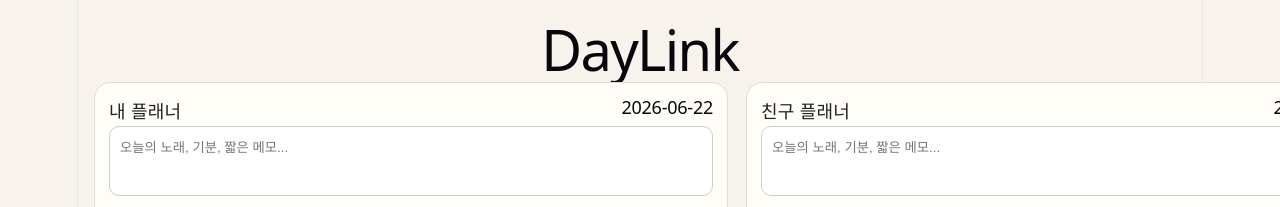
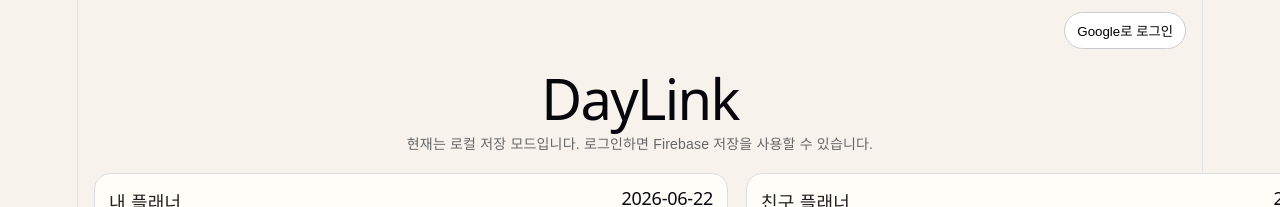
Before and after one commit to skyquarrel/daylink, a React (Vite) app: page / in a window 1280 px wide. Shown: the top 207 px of the page. Built offline with nearby package versions, Linux system fonts and the light colour scheme; no server answers.

Commit message:
v0.5 firebase save working

```diff
--- a/package.json
+++ b/package.json
@@ -10,6 +10,7 @@
     "preview": "vite preview"
   },
   "dependencies": {
+    "firebase": "^12.15.0",
     "react": "^19.2.6",
     "react-dom": "^19.2.6"
   },
--- a/src/App.css
+++ b/src/App.css
@@ -436,3 +436,22 @@ textarea {
   gap: 8px;
   justify-content: center;
 }
+.top-bar {
+  display: flex;
+  justify-content: flex-end;
+  padding: 12px 16px 0;
+}
+
+.top-bar button {
+  padding: 8px 12px;
+  border: 1px solid #ccc;
+  border-radius: 999px;
+  background: white;
+  cursor: pointer;
+}
+.auth-message {
+  text-align: center;
+  margin: 0 0 16px;
+  color: #666;
+  font-size: 14px;
+}
--- a/src/App.tsx
+++ b/src/App.tsx
@@ -1,8 +1,17 @@
 import PlannerPage from "./components/PlannerPage";
+import LoginButton from "./components/LoginButton";
 import "./App.css";
 
 function App() {
-  return <PlannerPage />;
+  return (
+    <>
+      <div className="top-bar">
+        <LoginButton />
+      </div>
+
+      <PlannerPage />
+    </>
+  );
 }
 
 export default App;
--- /dev/null
+++ b/src/components/LoginButton.tsx
@@ -0,0 +1,52 @@
+import { useEffect, useState } from "react";
+import { auth } from "../firebase";
+import {
+  GoogleAuthProvider,
+  onAuthStateChanged,
+  signInWithPopup,
+  signOut,
+  type User,
+} from "firebase/auth";
+
+function LoginButton() {
+  const [user, setUser] = useState<User | null>(null);
+
+  useEffect(() => {
+    const unsubscribe = onAuthStateChanged(auth, (currentUser) => {
+      setUser(currentUser);
+    });
+
+    return () => unsubscribe();
+  }, []);
+
+  const login = async () => {
+    const provider = new GoogleAuthProvider();
+
+    try {
+      await signInWithPopup(auth, provider);
+    } catch (error) {
+      console.error(error);
+      alert("로그인 중 오류가 발생했습니다. 콘솔을 확인해주세요.");
+    }
+  };
+
+  const logout = async () => {
+    await signOut(auth);
+  };
+
+  if (user) {
+    return (
+      <button type="button" onClick={logout}>
+        로그아웃 ({user.displayName ?? user.email})
+      </button>
+    );
+  }
+
+  return (
+    <button type="button" onClick={login}>
+      Google로 로그인
+    </button>
+  );
+}
+
+export default LoginButton;
--- a/src/components/PlannerPage.tsx
+++ b/src/components/PlannerPage.tsx
@@ -1,6 +1,9 @@
 import { useEffect, useState } from "react";
+import { doc, getDoc, setDoc } from "firebase/firestore";
 import type { PlannerDay } from "../types/planner";
 import PlannerPanel from "./PlannerPanel";
+import { useAuthUser } from "../hooks/useAuthUser";
+import { db } from "../firebase";
 
 const STORAGE_KEY = "daylink-planner-days";
 
@@ -26,6 +29,9 @@ const initialDays: PlannerDay[] = [
 ];
 
 function PlannerPage() {
+  const { user, isAuthLoading } = useAuthUser();
+  const [isCloudLoaded, setIsCloudLoaded] = useState(false);
+
   const [days, setDays] = useState<PlannerDay[]>(() => {
     const saved = localStorage.getItem(STORAGE_KEY);
 
@@ -44,6 +50,51 @@ function PlannerPage() {
     localStorage.setItem(STORAGE_KEY, JSON.stringify(days));
   }, [days]);
 
+  useEffect(() => {
+    const loadFirebaseData = async () => {
+      if (!user) {
+        setIsCloudLoaded(false);
+        return;
+      }
+
+      const ref = doc(db, "users", user.uid);
+      const snapshot = await getDoc(ref);
+
+      if (snapshot.exists()) {
+        const data = snapshot.data();
+
+        if (data.days) {
+          setDays(data.days as PlannerDay[]);
+        }
+      }
+
+      setIsCloudLoaded(true);
+    };
+
+    loadFirebaseData();
+  }, [user]);
+
+  useEffect(() => {
+    const saveFirebaseData = async () => {
+      if (!user || !isCloudLoaded) return;
+
+      const ref = doc(db, "users", user.uid);
+
+      await setDoc(
+        ref,
+        {
+          email: user.email,
+          displayName: user.displayName,
+          days,
+          updatedAt: new Date().toISOString(),
+        },
+        { merge: true }
+      );
+    };
+
+    saveFirebaseData();
+  }, [days, user, isCloudLoaded]);
+
   const updateDay = (updatedDay: PlannerDay) => {
     setDays((prev) =>
       prev.map((day) =>
@@ -52,9 +103,23 @@ function PlannerPage() {
     );
   };
 
+  if (isAuthLoading) {
+    return <p className="auth-message">로그인 상태 확인 중...</p>;
+  }
+
   return (
     <main className="planner-page">
       <h1 className="app-title">DayLink</h1>
+
+      {user ? (
+        <p className="auth-message">
+          로그인됨: {user.displayName ?? user.email} / Firebase 저장 중
+        </p>
+      ) : (
+        <p className="auth-message">
+          현재는 로컬 저장 모드입니다. 로그인하면 Firebase 저장을 사용할 수 있습니다.
+        </p>
+      )}
 
       <div className="planner-layout">
         {days.map((day) => (
--- /dev/null
+++ b/src/firebase.ts
@@ -0,0 +1,17 @@
+import { initializeApp } from "firebase/app";
+import { getFirestore } from "firebase/firestore";
+import { getAuth } from "firebase/auth";
+
+const firebaseConfig = {
+  apiKey: "AIzaSyDQUmasnEv3NQUe2shD7NihUN3gzERL2_A",
+  authDomain: "daylink-28f8d.firebaseapp.com",
+  projectId: "daylink-28f8d",
+  storageBucket: "daylink-28f8d.firebasestorage.app",
+  messagingSenderId: "489750535360",
+  appId: "1:489750535360:web:9baba1b6056f42625fa125",
+};
+
+const app = initializeApp(firebaseConfig);
+
+export const db = getFirestore(app);
+export const auth = getAuth(app);
--- /dev/null
+++ b/src/hooks/useAuthUser.ts
@@ -0,0 +1,19 @@
+import { useEffect, useState } from "react";
+import { auth } from "../firebase";
+import { onAuthStateChanged, type User } from "firebase/auth";
+
+export function useAuthUser() {
+  const [user, setUser] = useState<User | null>(null);
+  const [isAuthLoading, setIsAuthLoading] = useState(true);
+
+  useEffect(() => {
+    const unsubscribe = onAuthStateChanged(auth, (currentUser) => {
+      setUser(currentUser);
+      setIsAuthLoading(false);
+    });
+
+    return () => unsubscribe();
+  }, []);
+
+  return { user, isAuthLoading };
+}
```
Also changed, not shown: 1 other file (tests, documents, lock files or other folders).
